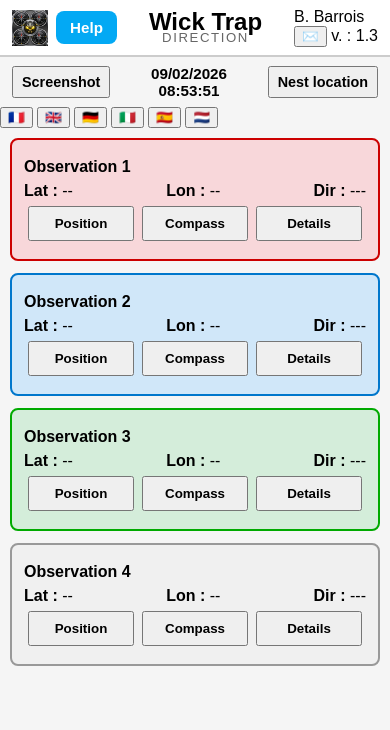
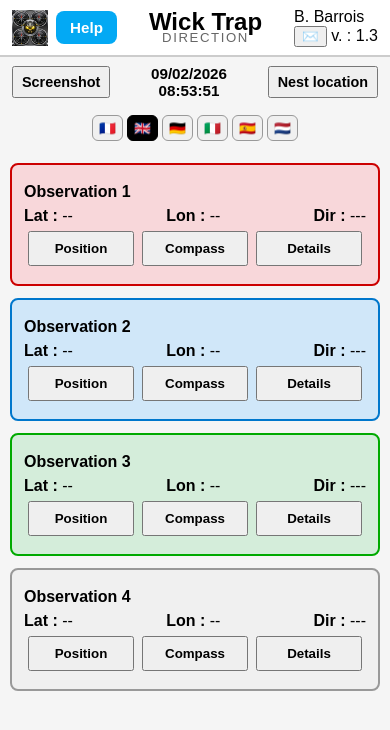
Before and after one commit to Berny70/Direct_Frelon, a plain HTML site: page index.html in a window 390 px wide. Drawn offline with nearby package versions, Linux system fonts and the light colour scheme.

Commit message:
Update style.css

```diff
--- a/style.css
+++ b/style.css
@@ -13,7 +13,7 @@ body {
 ============================== */
 .topbar {
   display: flex;
-  align-items: center;              /* ⬅️ alignement vertical */
+  align-items: center;
   justify-content: space-between;
   padding: 8px 12px;
   background: #fff;
@@ -23,14 +23,14 @@ body {
 /* zone gauche : icône + aide */
 .top-left {
   display: flex;
-  align-items: center;              /* ⬅️ CLÉ */
+  align-items: center;
   gap: 8px;
 }
 
 .top-logo {
   width: 36px;
   height: 36px;
-  display: block;                   /* évite décalage inline */
+  display: block;
 }
 
 /* titre centré */
@@ -73,16 +73,15 @@ body {
 ============================== */
 .top-actions {
   display: flex;
-  align-items: center;              /* ⬅️ alignement vertical */
+  align-items: center;
   justify-content: space-between;
   padding: 8px 12px;
   gap: 10px;
-  flex-wrap: nowrap;                /* ⬅️ empêche l’empilement */
+  flex-wrap: nowrap;
 }
 
-/* boutons du bandeau */
 .top-actions button {
-  white-space: nowrap;              /* ⬅️ pas de retour à la ligne */
+  white-space: nowrap;
   padding: 8px 12px;
   font-weight: bold;
 }
@@ -93,6 +92,44 @@ body {
   text-align: center;
   font-weight: bold;
   font-size: 0.95em;
+}
+
+/* ==============================
+   BARRE LANGUES
+============================== */
+.lang-bar {
+  display: flex;
+  justify-content: center;
+  align-items: center;          /* ⬅️ centrage vertical */
+  gap: 6px;
+  margin: 8px 0 12px 0;
+  flex-wrap: wrap;
+}
+
+.lang-bar button {
+  background: #f0f0f0;
+  border: 1px solid #999;
+  border-radius: 6px;
+  padding: 4px 6px;
+  font-size: 0.85em;
+  font-weight: bold;
+  cursor: pointer;
+
+  display: flex;               /* ⬅️ CLÉ */
+  align-items: center;         /* ⬅️ CLÉ */
+  justify-content: center;     /* ⬅️ CLÉ */
+}
+
+.lang-bar button img {
+  width: 22px;
+  height: auto;
+  display: block;              /* ⬅️ évite décalage inline */
+}
+
+.lang-bar button.active {
+  background: #000;
+  color: #fff;
+  border-color: #000;
 }
 
 /* ==============================
@@ -175,4 +212,8 @@ body {
     padding: 6px 8px;
     font-size: 0.9em;
   }
+
+  .lang-bar {
+    gap: 4px;
+  }
 }
```
